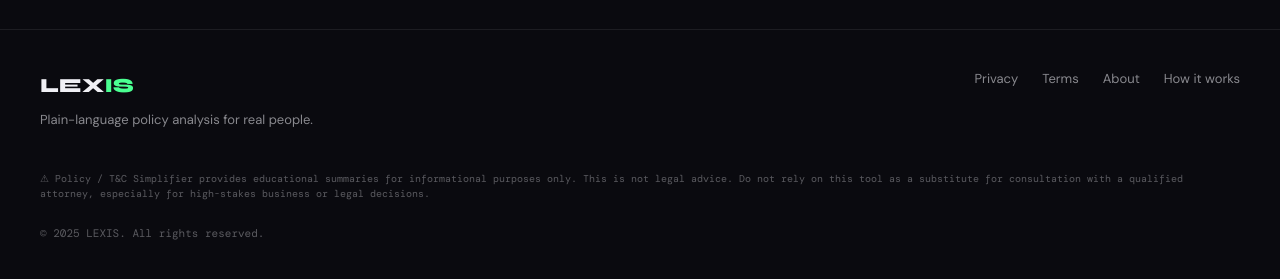
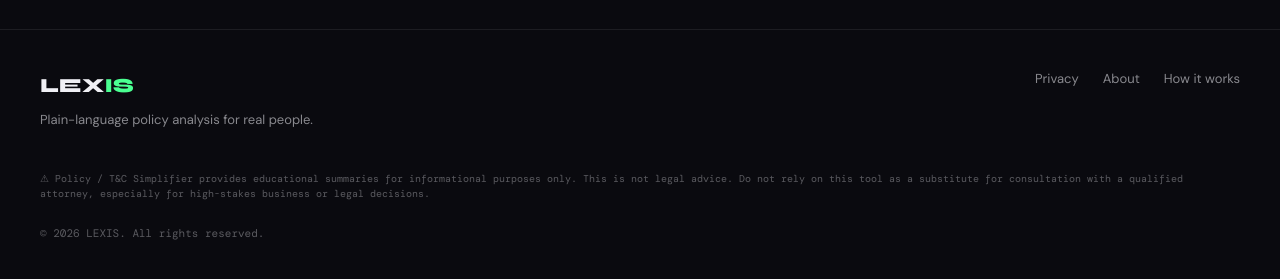
Before and after one commit to saisrikiran25-ctrl/Lexis, a React (Vite) app: page / in a window 1280 px wide. Shown: the part 2972-3251 px from the top of the page. Built offline with nearby package versions, Linux system fonts and the light colour scheme; a web font is replaced by a local one.

Commit message:
Remove Terms from footer and update copyright year to 2026

```diff
--- a/src/App.jsx
+++ b/src/App.jsx
@@ -448,7 +448,7 @@ function Footer() {
             </p>
           </div>
           <div style={{ display: 'flex', gap: 24, flexWrap: 'wrap' }}>
-            {[['Privacy', 'about'], ['Terms', 'about'], ['About', 'about'], ['How it works', 'how-it-works']].map(([l, p]) => (
+            {[['Privacy', 'about'], ['About', 'about'], ['How it works', 'how-it-works']].map(([l, p]) => (
               <button key={l} onClick={() => dispatch({ type: 'SET_PAGE', payload: p })} style={{
                 background: 'none', border: 'none', cursor: 'pointer',
                 fontFamily: 'var(--font-body)', fontSize: 13, color: 'var(--text-secondary)',
@@ -462,7 +462,7 @@ function Footer() {
         </div>
         <Disclaimer compact />
         <p style={{ fontFamily: 'var(--font-mono)', fontSize: 11, color: 'var(--text-muted)', marginTop: 16 }}>
-          © 2025 LEXIS. All rights reserved.
+          © 2026 LEXIS. All rights reserved.
         </p>
       </div>
     </footer>
```
